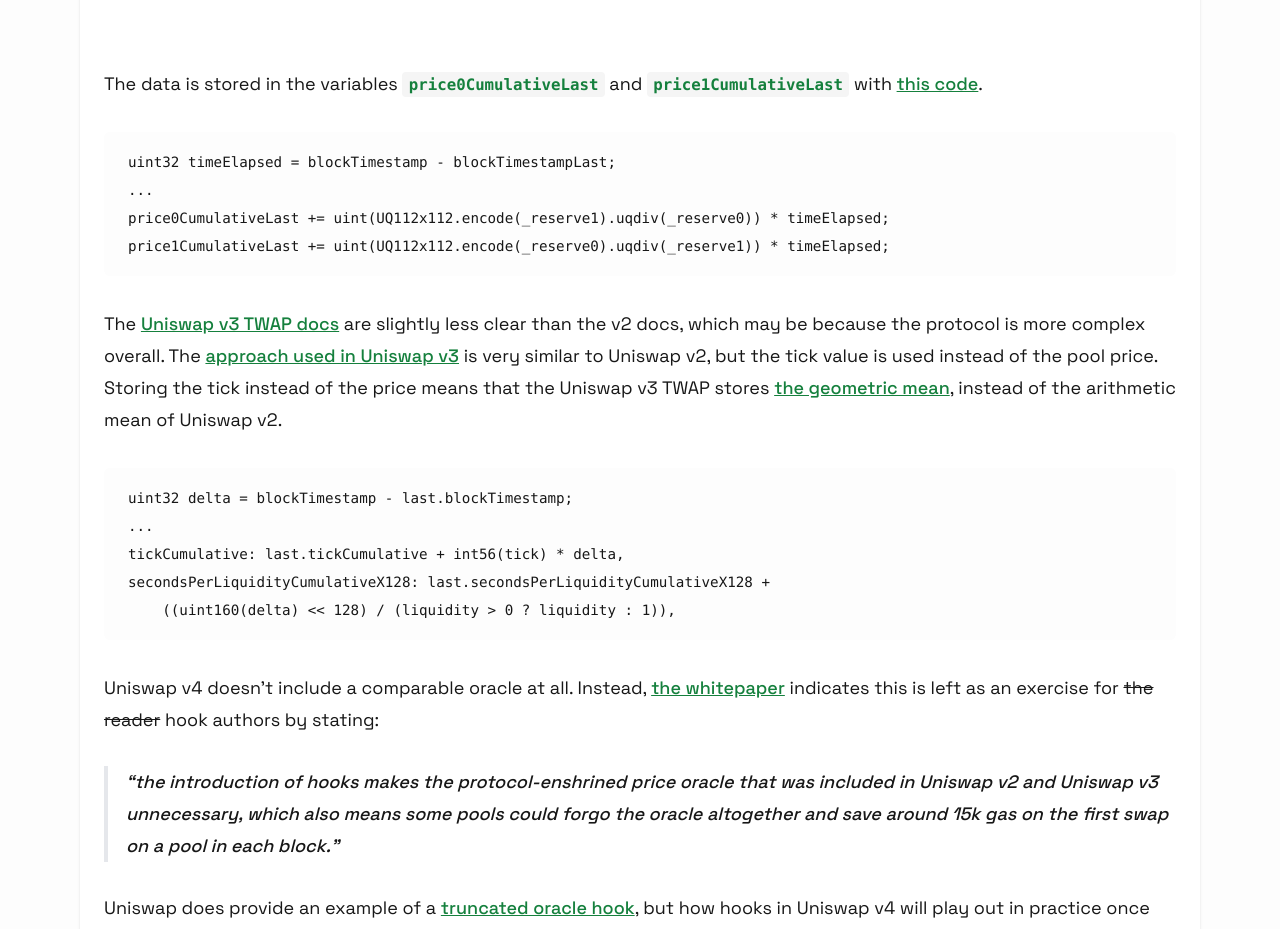
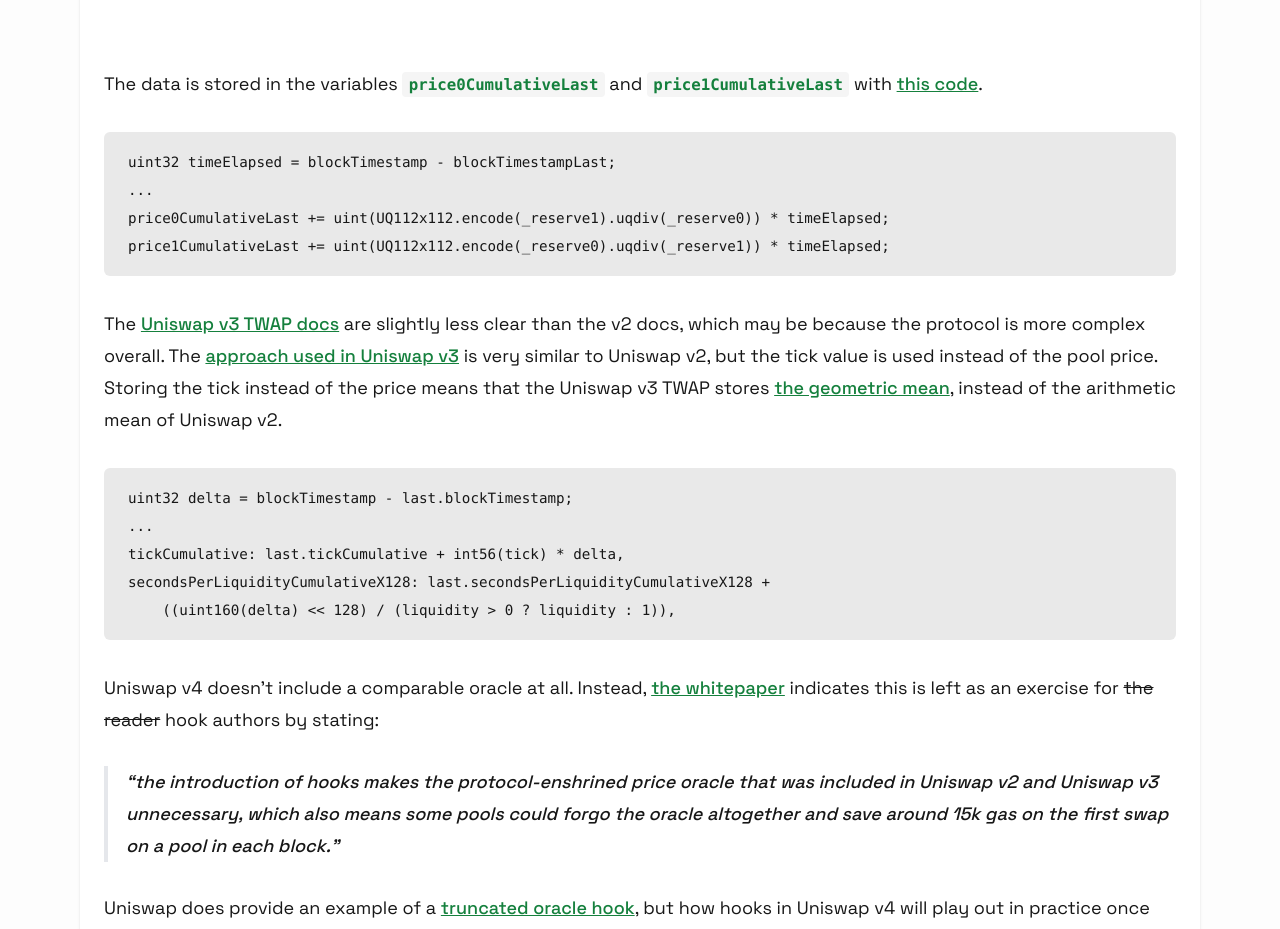
Before and after one commit to electisec/blog-site, a Next.js app: page /are-inverse-TWAP-prices-inaccurate in a window 1280 px wide. Shown: the part 7920-8849 px from the top of the page. Built offline with nearby package versions, Linux system fonts and the light colour scheme.

Commit message:
lil color change

```diff
--- a/styles/globals.css
+++ b/styles/globals.css
@@ -5,6 +5,7 @@
 @layer base {
   :root {
     --background: #fdfdfd;
+    --aside: #e9e9e9;
     --foreground: #f3f3f3;
     --primary: #15803d;
     --primary-foreground: #ffffff;
@@ -22,6 +23,7 @@
   }
 
   .dark {
+    --aside: #021e1a;
     --background: #021e1a;
     --foreground: #032823;
     --primary: #3ee680;
@@ -51,7 +53,7 @@
 }
 
 pre {
-  background: var(--background) !important;
+  background: var(--aside) !important;
 }
 
 pre code {
@@ -60,7 +62,7 @@
 
 aside {
   color: var(--secondary-foreground) !important;
-  background: var(--background) !important;
+  background: var(--aside) !important;
   padding: 2rem !important;
   border: round 1rem var(--border) !important;
 }
```
